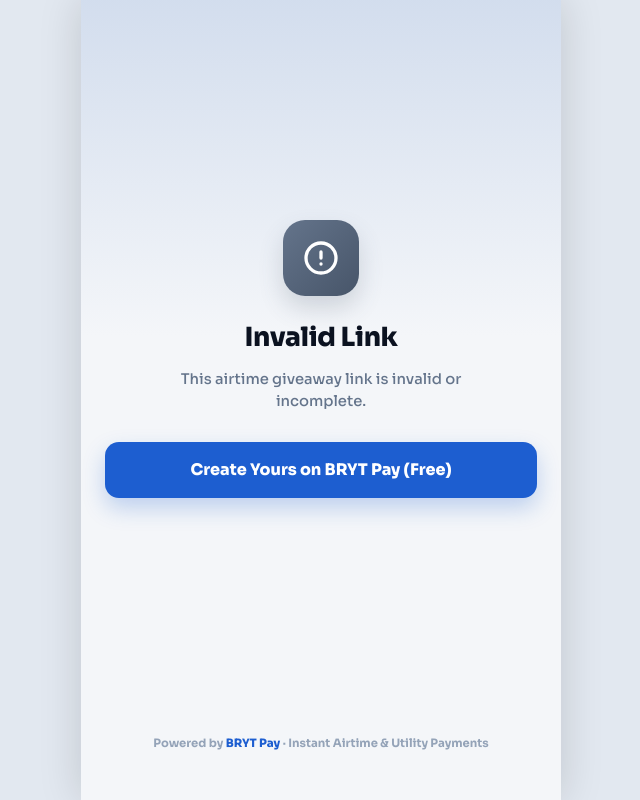
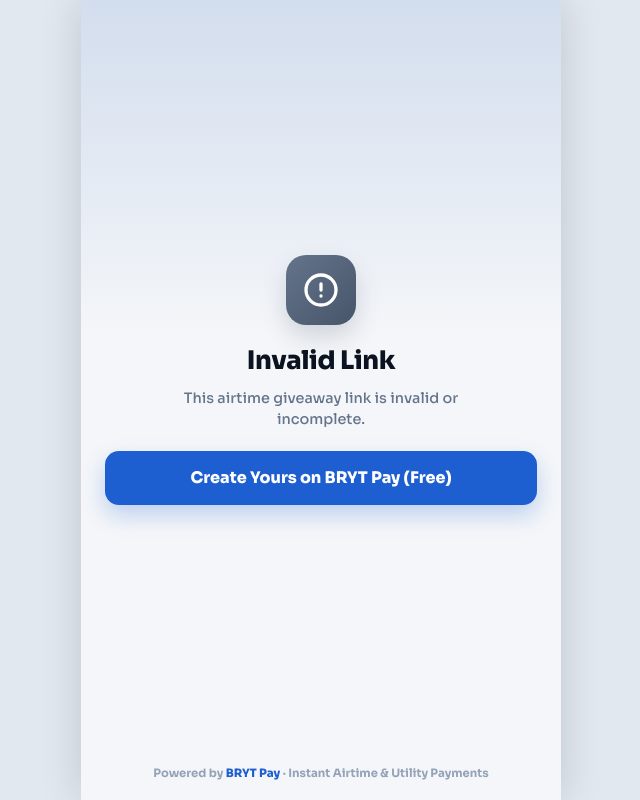
Before and after one commit to BrightSiteDevApp/brytpay, a website: page share/index.html in a window 1280 px wide. Shown: the whole page, without its empty margins (319-959 px from the left). Drawn offline with Linux system fonts and the light colour scheme.

Commit message:
giveaway2

```diff
--- a/share/index.html
+++ b/share/index.html
@@ -34,16 +34,17 @@
             --border-light: #334155;
         }
 
-        body {
+        body:not(.landing-page) {
             background: linear-gradient(180deg, rgba(29, 94, 208, 0.08) 0%, var(--bg-color) 42%, var(--bg-color) 100%) !important;
             color: var(--text-main);
-            min-height: 100vh;
-            padding-bottom: 32px !important;
+            min-height: 100vh !important;
+            min-height: 100dvh !important;
+            padding-bottom: 0 !important;
             font-family: system-ui, -apple-system, sans-serif;
             display: flex;
             flex-direction: column;
             justify-content: space-between;
-            margin: 0;
+            margin: 0 auto !important;
         }
 
         .share-wrapper {
@@ -51,14 +52,14 @@
             display: flex;
             flex-direction: column;
             justify-content: center;
-            padding: 32px 24px;
+            padding: 20px 24px 12px;
         }
 
         .gift-badge {
-            width: 76px;
-            height: 76px;
-            margin: 0 auto 22px;
-            border-radius: 22px;
+            width: 70px;
+            height: 70px;
+            margin: 0 auto 16px;
+            border-radius: 20px;
             background: linear-gradient(135deg, #2D8EFF 0%, var(--bryt-primary) 100%);
             display: flex;
             align-items: center;
@@ -79,19 +80,19 @@
 
         .share-title {
             text-align: center;
-            font-size: 1.65rem;
+            font-size: 1.6rem;
             font-weight: 800;
             color: var(--text-main);
-            margin: 0 0 10px;
+            margin: 0 0 8px;
             letter-spacing: -0.4px;
         }
 
         .share-subtitle {
             text-align: center;
-            font-size: 0.92rem;
+            font-size: 0.9rem;
             color: #64748b;
-            line-height: 1.5;
-            margin: 0 auto 30px;
+            line-height: 1.45;
+            margin: 0 auto 22px;
             max-width: 340px;
             font-weight: 500;
         }
@@ -113,7 +114,7 @@
             position: relative;
             display: flex;
             align-items: center;
-            margin-bottom: 18px;
+            margin-bottom: 16px;
         }
 
         .phone-icon {
@@ -127,7 +128,7 @@
 
         .phone-input {
             width: 100%;
-            padding: 16px 86px 16px 46px;
+            padding: 15px 86px 15px 46px;
             background: var(--card-bg);
             border: 1.5px solid var(--border-light);
             border-radius: 14px;
@@ -174,7 +175,7 @@
 
         .btn-claim {
             width: 100%;
-            padding: 16px 20px;
+            padding: 15px 20px;
             background: var(--bryt-primary);
             color: #ffffff;
             border: none;
@@ -206,7 +207,7 @@
 
         .status-banner {
             display: none;
-            margin-top: 14px;
+            margin-top: 12px;
             padding: 12px 14px;
             border-radius: 12px;
             font-size: 0.8rem;
@@ -235,7 +236,7 @@
 
         .create-cta {
             text-align: center;
-            margin-top: 26px;
+            margin-top: 20px;
             font-size: 0.78rem;
             font-weight: 700;
             letter-spacing: 0.6px;
@@ -258,7 +259,7 @@
             border: 1px solid var(--border-light);
             border-radius: 16px;
             padding: 16px;
-            margin-bottom: 20px;
+            margin-bottom: 18px;
             box-shadow: 0 4px 14px rgba(7, 26, 58, 0.04);
         }
 
@@ -288,10 +289,11 @@
 
         .powered-footer {
             text-align: center;
-            padding: 16px;
+            padding: 12px 16px 18px;
             font-size: 0.72rem;
             font-weight: 700;
             color: #94a3b8;
+            flex-shrink: 0;
         }
 
         .powered-footer span {
@@ -363,7 +365,7 @@
                 <svg width="36" height="36" viewBox="0 0 24 24" fill="none" stroke="currentColor" stroke-width="2.2" stroke-linecap="round" stroke-linejoin="round"><polyline points="20 12 20 22 4 22 4 12"></polyline><rect x="2" y="7" width="20" height="5"></rect><line x1="12" y1="22" x2="12" y2="7"></line><path d="M12 7H7.5a2.5 2.5 0 0 1 0-5C11 2 12 7 12 7z"></path><path d="M12 7h4.5a2.5 2.5 0 0 0 0-5C13 2 12 7 12 7z"></path></svg>
             </div>
             <div class="skeleton" style="height: 28px; width: 180px; margin: 0 auto 12px;"></div>
-            <div class="skeleton" style="height: 16px; width: 260px; margin: 0 auto 28px;"></div>
+            <div class="skeleton" style="height: 16px; width: 260px; margin: 0 auto 24px;"></div>
             <div class="skeleton" style="height: 54px; width: 100%; border-radius: 14px; margin-bottom: 16px;"></div>
             <div class="skeleton" style="height: 54px; width: 100%; border-radius: 14px;"></div>
         </section>
@@ -371,7 +373,7 @@
         <!-- 2. ACTIVE CLAIM FORM VIEW -->
         <section id="view-claim" class="view-section">
             <div class="gift-badge">
-                <svg width="38" height="38" viewBox="0 0 24 24" fill="none" stroke="currentColor" stroke-width="2.2" stroke-linecap="round" stroke-linejoin="round"><polyline points="20 12 20 22 4 22 4 12"></polyline><rect x="2" y="7" width="20" height="5"></rect><line x1="12" y1="22" x2="12" y2="7"></line><path d="M12 7H7.5a2.5 2.5 0 0 1 0-5C11 2 12 7 12 7z"></path><path d="M12 7h4.5a2.5 2.5 0 0 0 0-5C13 2 12 7 12 7z"></path></svg>
+                <svg width="36" height="36" viewBox="0 0 24 24" fill="none" stroke="currentColor" stroke-width="2.2" stroke-linecap="round" stroke-linejoin="round"><polyline points="20 12 20 22 4 22 4 12"></polyline><rect x="2" y="7" width="20" height="5"></rect><line x1="12" y1="22" x2="12" y2="7"></line><path d="M12 7H7.5a2.5 2.5 0 0 1 0-5C11 2 12 7 12 7z"></path><path d="M12 7h4.5a2.5 2.5 0 0 0 0-5C13 2 12 7 12 7z"></path></svg>
             </div>
 
             <h1 class="share-title">Airtime Gift</h1>
@@ -407,7 +409,7 @@
         <!-- 3. SUCCESS VIEW -->
         <section id="view-success" class="view-section">
             <div class="gift-badge state-success">
-                <svg width="38" height="38" viewBox="0 0 24 24" fill="none" stroke="currentColor" stroke-width="3" stroke-linecap="round" stroke-linejoin="round"><polyline points="20 6 9 17 4 12"></polyline></svg>
+                <svg width="36" height="36" viewBox="0 0 24 24" fill="none" stroke="currentColor" stroke-width="3" stroke-linecap="round" stroke-linejoin="round"><polyline points="20 6 9 17 4 12"></polyline></svg>
             </div>
 
             <h1 class="share-title">Airtime Sent!</h1>
```
Also changed, not shown: www/share/index.html (+26 -24 lines).
